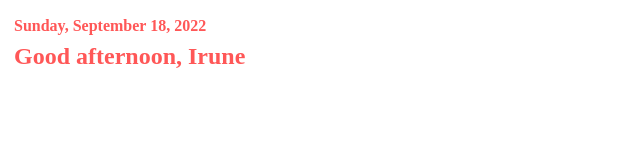
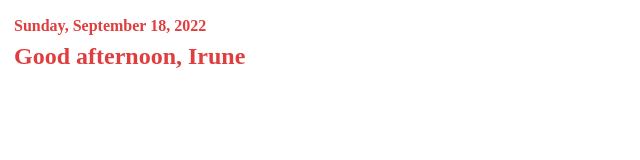
Before and after one commit to irunesthings/notion-greeting-template, a plain HTML site: page index.html in a window 1280 px wide. Shown: the whole page, without its empty margins (0-640 px from the left). Drawn offline with Linux system fonts and the light colour scheme.

Commit message:
Update index.html

```diff
--- a/index.html
+++ b/index.html
@@ -6,7 +6,7 @@
         display: flex;
         font-family: serif;
         font-size: 18pt;
-        color: #ff5757;
+        color: #E03E3E;
         padding: 5px;
         border: 1px solid #ffffff;
         justify-content: left;
```
